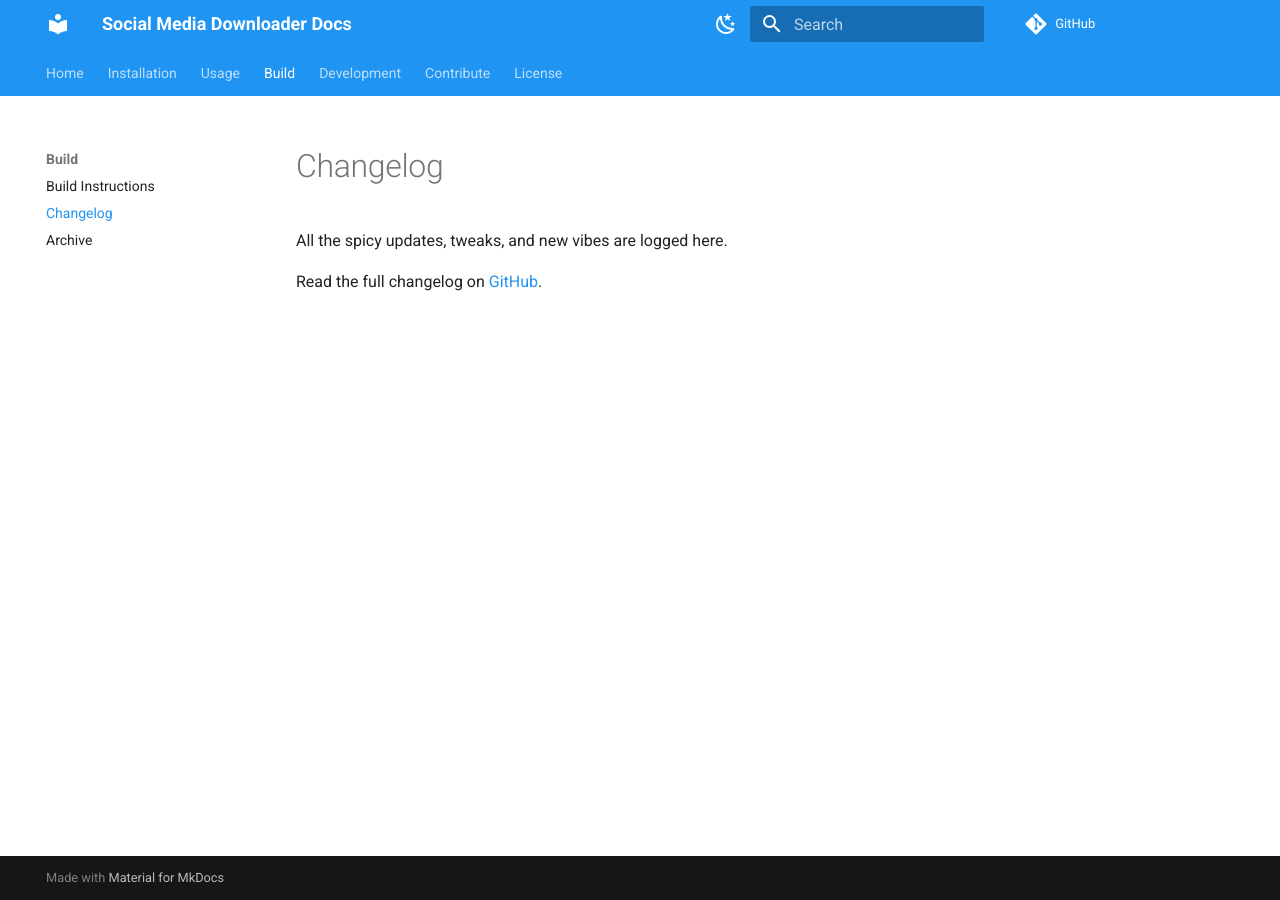
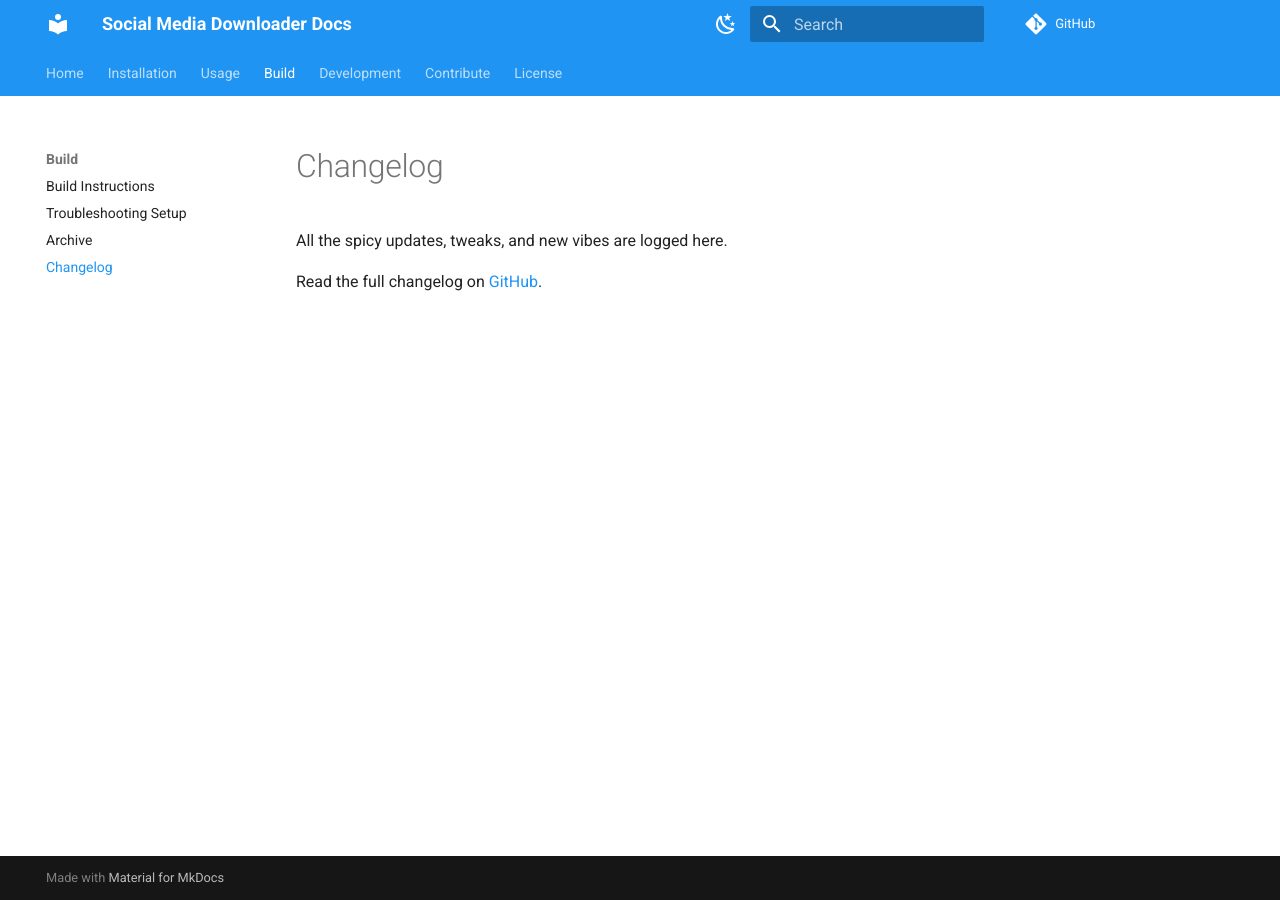
Before and after one commit to nayandas69/smd-docsite, an MkDocs documentation site: the page built from docs/changelog.md, in a window 1280 px wide. Built offline with MkDocs 1.6.1 and Material for MkDocs 9.7.7, drawn with Linux system fonts in a browser that asks for light colours; comment, search, counter and statistics services are not loaded.

Commit message:
Reorder navigation items in mkdocs.yml for better organization

```diff
--- a/mkdocs.yml
+++ b/mkdocs.yml
@@ -49,7 +49,6 @@
   - Home: index.md
   - Installation:
       - Requirements & Setup: installation.md
-      - Troubleshooting Setup: troubleshooting.md
   - Usage:
       - How to Use: usage.md
       - Configuration Details: config-info.md
@@ -57,8 +56,9 @@
       - FAQ: faq.md
   - Build:
       - Build Instructions: build.md
+      - Troubleshooting Setup: troubleshooting.md
+      - Archive: archive.md
       - Changelog: changelog.md
-      - Archive: archive.md
   - Development:
       - Roadmap: roadmap.md
   - Contribute: contribute.md
```
